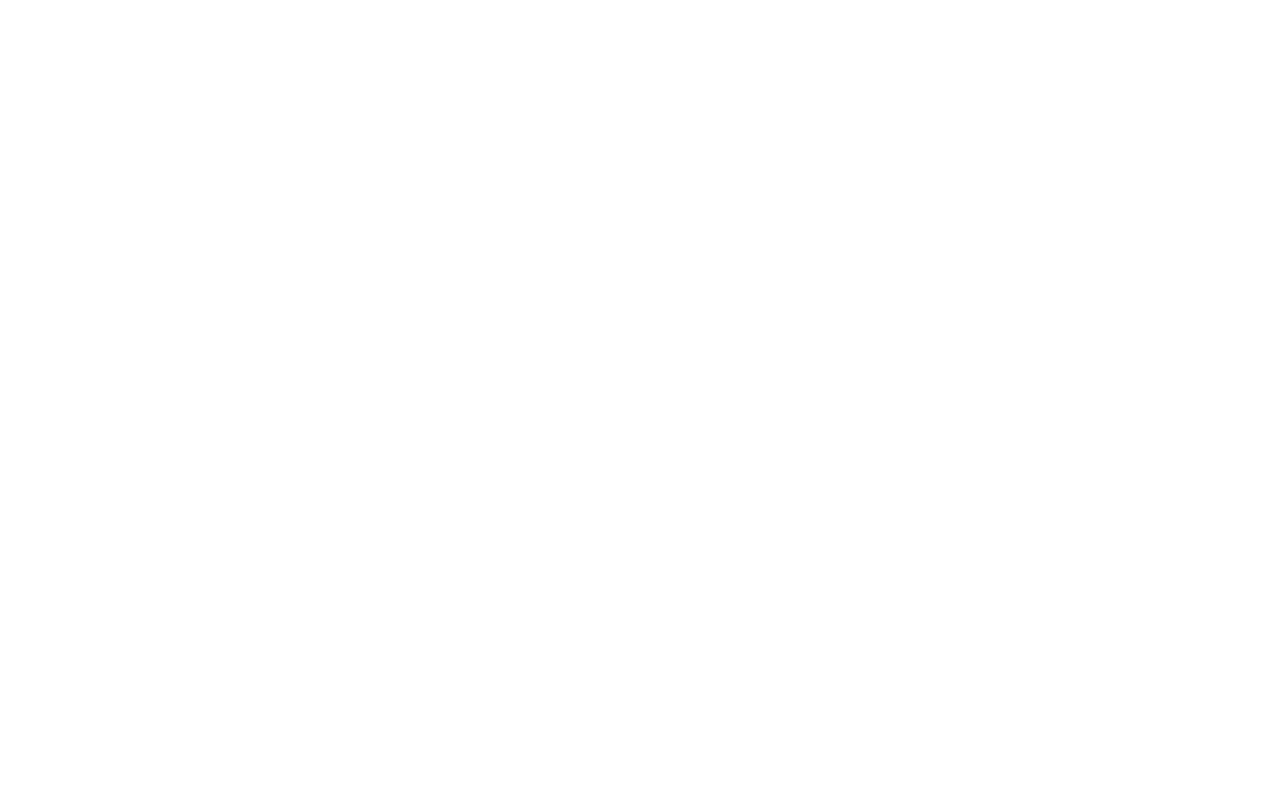
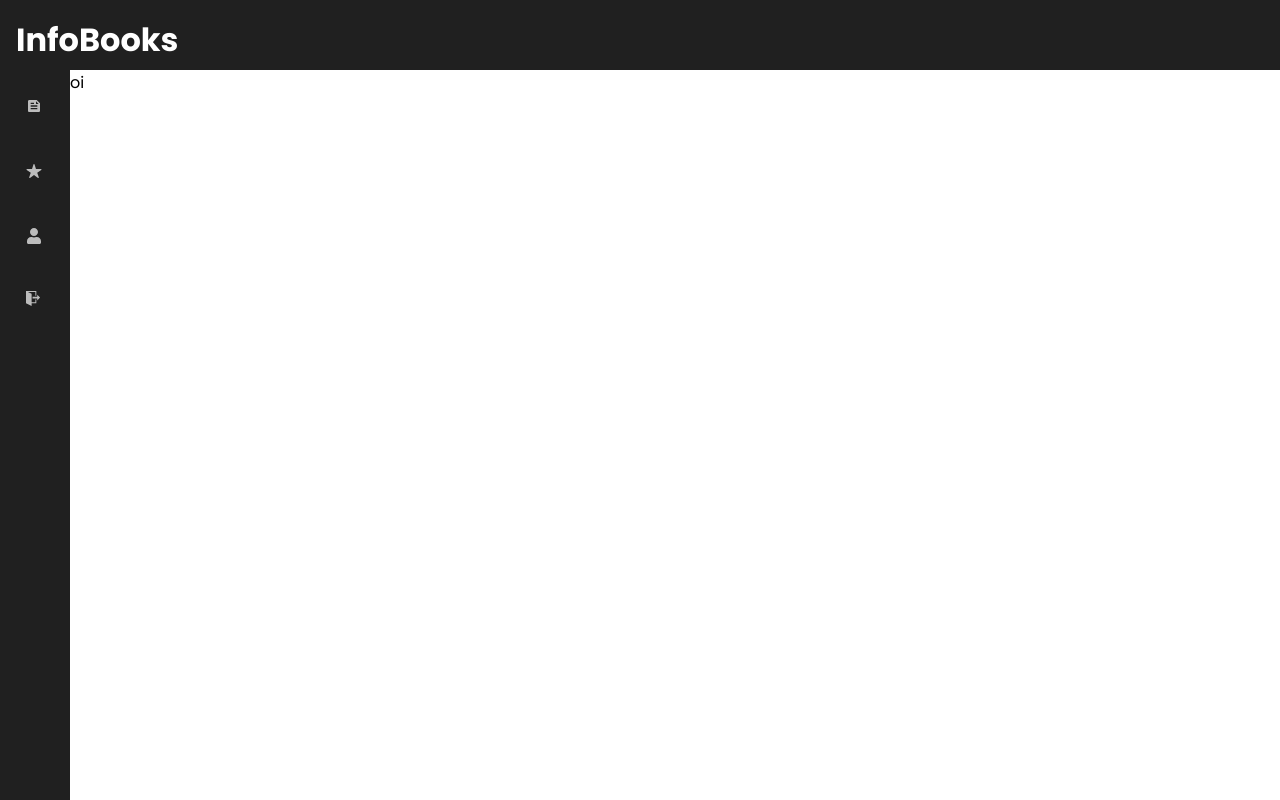
Before and after one commit to bruno01010101/InfoBooks, a React (Vite) app in the folder source/: page /favorites in a window 1280 px wide. Before the commit this address had no page. Built offline with nearby package versions, Linux system fonts and the light colour scheme.

Commit message:
começando a trabalhar nos favoritos

```diff
--- a/source/src/Routes.jsx
+++ b/source/src/Routes.jsx
@@ -3,6 +3,7 @@
 import AuthForm from './pages/AuthForm'
 import Book from './pages/Book'
 import Main from './componentes/main'
+import Favorites from './pages/Favorites'
 
 function Routes() {
 
@@ -12,6 +13,7 @@
         <Route path="/" element={<Feed />} >
           <Route path="" element={< Main/>} />
           <Route path="/book/:id" element={<Book />} />
+          <Route path="/favorites" element={<Favorites />} />
         </Route>
         <Route path="/auth">
           <Route path="login" element={< AuthForm type='Login'/>} />
--- a/source/src/componentes/card/index.jsx
+++ b/source/src/componentes/card/index.jsx
@@ -5,7 +5,7 @@
 import { FaBook, FaUser, FaCalendarAlt } from "react-icons/fa";
 import { useState } from "react";
 
-export default function Card({icone, anoLancamento, paginas, categoria, autor, descricao, titulo, textLimit = 200, onClick} ) {
+export default function Card({icone, anoLancamento, paginas, categoria, autor, descricao, titulo, textLimit = 200, onClick, starClick} ) {
 
     const [ic, setIc] = useState(icone == 'estrela' ? <IoIosStarOutline />: <FaTrashCan />);
     function changeStar(e){
@@ -17,7 +17,10 @@
         <div className={styles.card} onClick={onClick}>
             <div className={styles.top} >
                 <p>{titulo}</p>
-                <span onClick={changeStar} className={styles.span}>{ic}</span>
+                <span onClick={(e) => {
+                    changeStar(e)
+                    starClick()
+                }} className={styles.span}>{ic}</span>
             </div>
             <div className={styles.middle}>
                 <div>
--- a/source/src/componentes/main/index.jsx
+++ b/source/src/componentes/main/index.jsx
@@ -21,6 +21,20 @@
             setLoading(false);
         } catch (error) {
             console.error('Erro ao buscar livros:', error);
+        }
+    }
+
+    function starClick(id){
+
+        let listaFavoritos = []
+        if(localStorage.getItem('id')) {
+            listaFavoritos = JSON.stringify(localStorage.getItem(id))
+            listaFavoritos.push(id)
+            console.log([...listaFavoritos])
+            localStorage.setItem('id', JSON.parse(listaFavoritos))
+        }else{
+            listaFavoritos = [id]
+            localStorage.setItem('id', JSON.parse(listaFavoritos))
         }
     }
 
@@ -53,7 +67,9 @@
                             return (
                                 <Card icone='estrela' anoLancamento={data.getFullYear()} paginas={book.volumeInfo.pageCount} autor={book.volumeInfo.authors?.[0]}
                                     titulo={book.volumeInfo.title} descricao={book.volumeInfo.description} categoria={categoria} key={index}
-                                    onClick={() => navigate(`/book/${book.id}`)}
+                                    starClick={() => starClick(book.id)}
+                                    onClick={() => navigate(`/book/${book.id}`)
+                                    }
                                 />
                             );
                         })
--- a/source/src/componentes/navigation/index.jsx
+++ b/source/src/componentes/navigation/index.jsx
@@ -3,16 +3,21 @@
 import { FaUser } from "react-icons/fa";
 import { IoStar } from "react-icons/io5";
 import { ImExit } from "react-icons/im";
-import {Link} from 'react-router';
+import { Link } from 'react-router';
 
 export default function Navigation() {
-    return(
+    return (
         <section className={styles.navigation}>
             <Link to="/"><MdFeed /> </Link>
-            <IoStar />
+
+            <Link to="/favorites">
+                <IoStar />
+            </Link>
+
             <Link to="/auth/login">
                 <FaUser />
             </Link>
+
             <ImExit />
 
         </section>
--- /dev/null
+++ b/source/src/pages/Favorites/index.jsx
@@ -0,0 +1,5 @@
+export default function Favorites(){
+    return(
+        <p>oi</p>
+    )
+}
```
